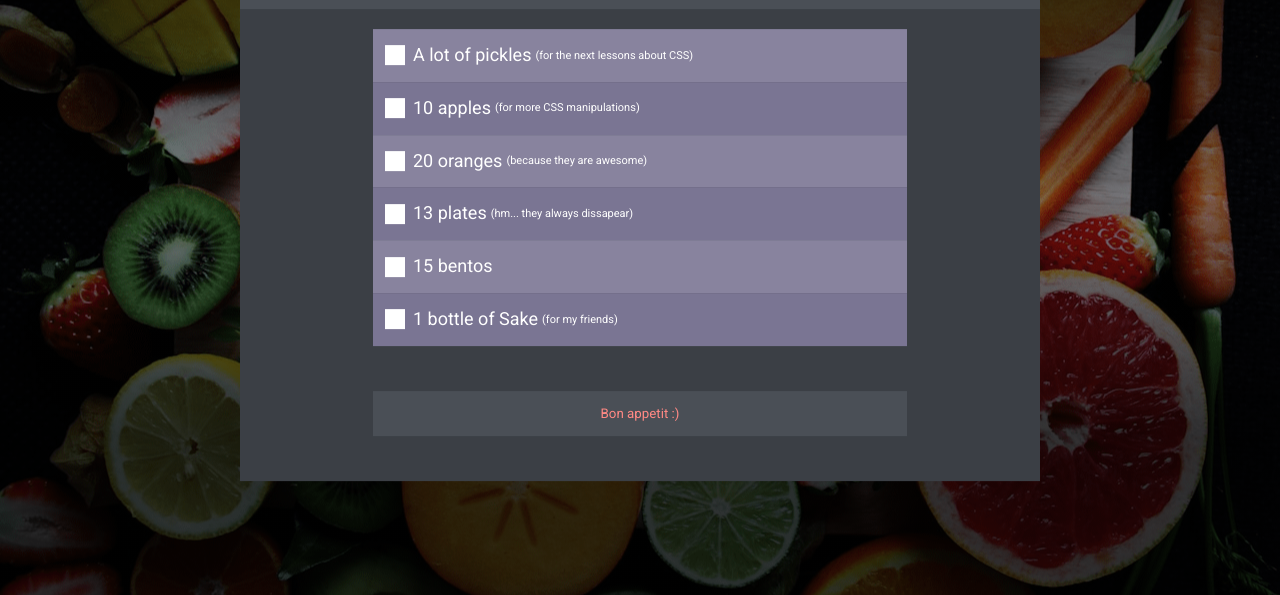
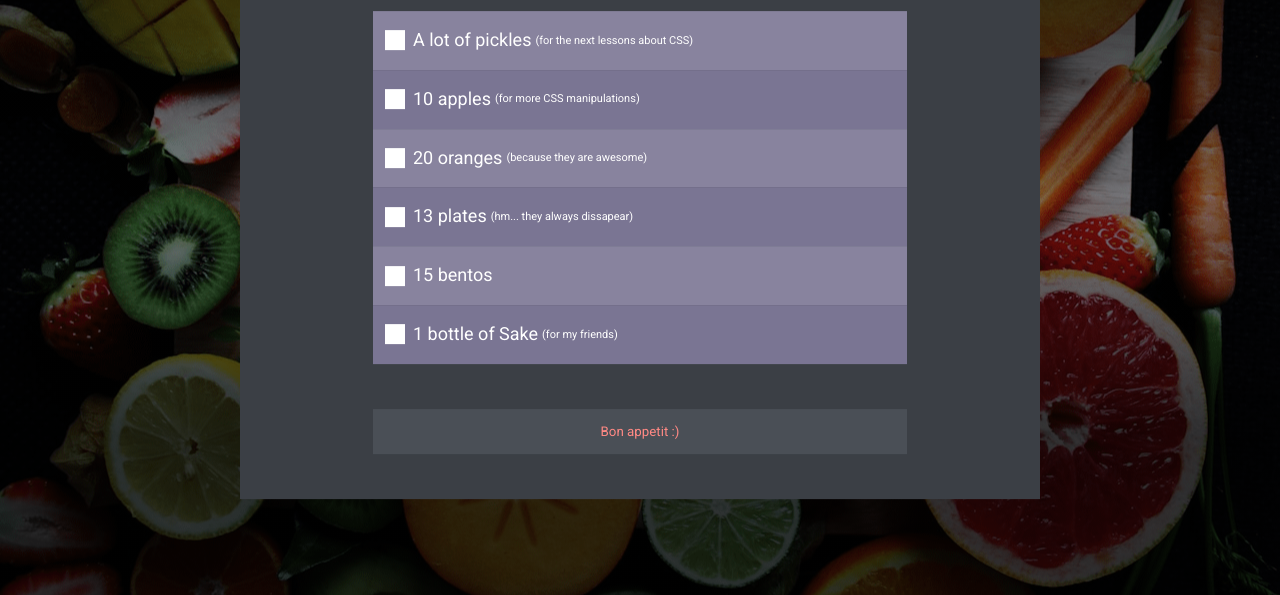
Before and after one commit to KsanaSal/dinner-shopping-list, a plain HTML site: page index.html in a window 1280 px wide. Shown: the part 205-800 px from the top of the page. Drawn offline with Linux system fonts and the light colour scheme.

Commit message:
fixed error

```diff
--- a/css/styles.css
+++ b/css/styles.css
@@ -143,6 +143,8 @@ button {
     align-items: center;
     background-color: var(--light-gray-background-color);
     padding: 12px 14px;
+    border-top: 3px solid transparent;
+    border-bottom: 3px solid transparent;
     width: 100%;
     color: var(--light-text-color);
     cursor: pointer;
```
